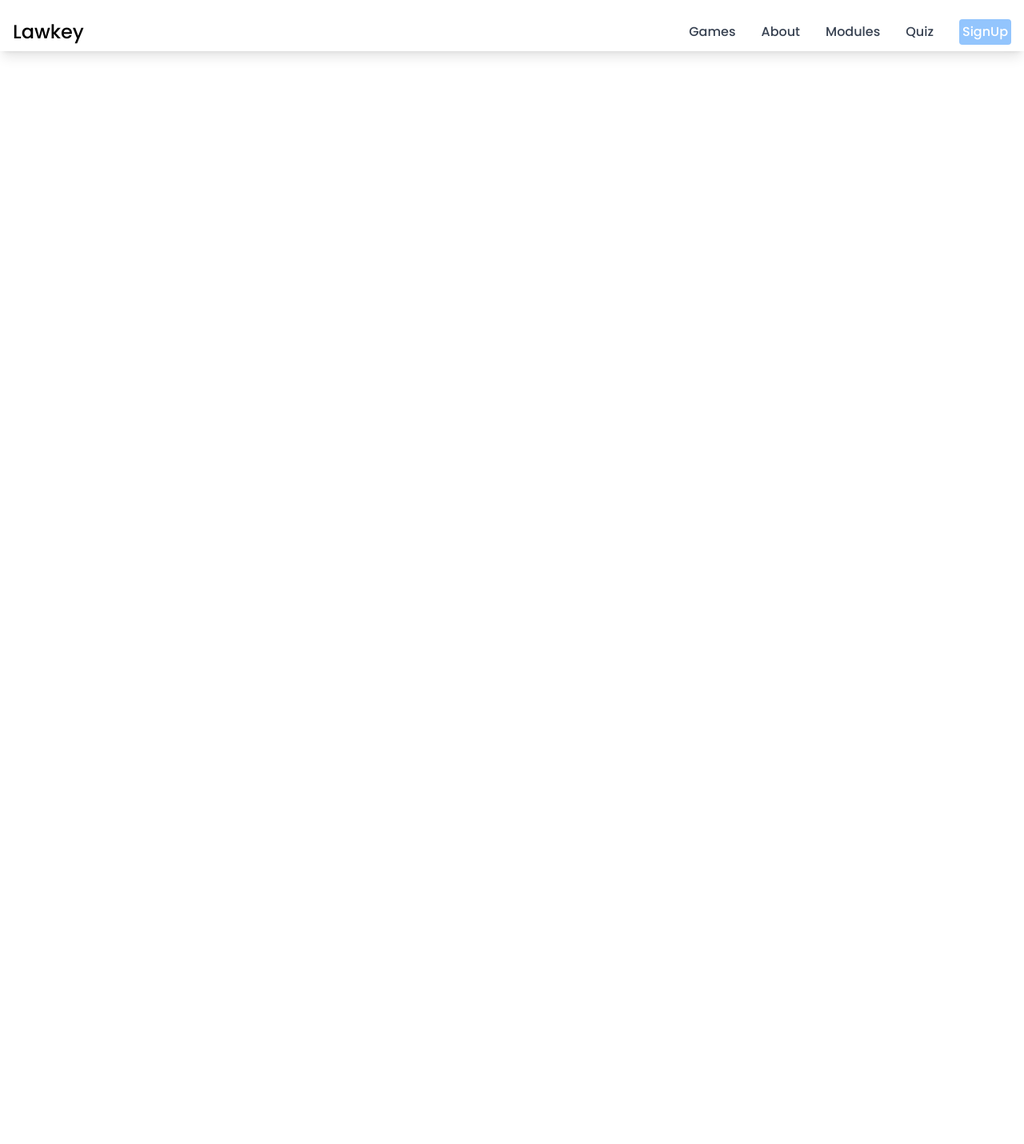
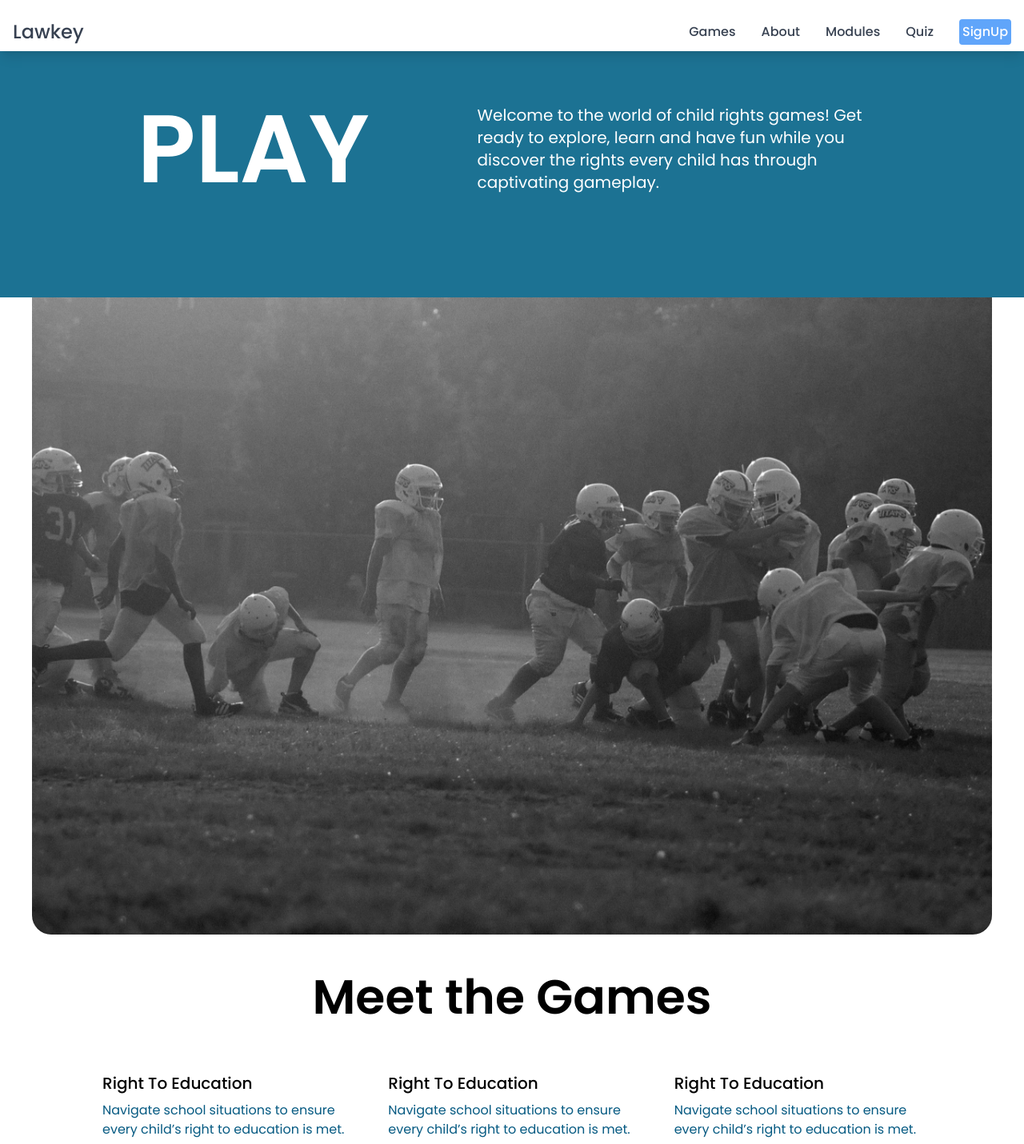
Before and after one commit to Heismanish/lawss, a React (Vite) app: page /games in a window 1280 px wide. Shown: the top 1431 px of the page at 80% size. Before the commit the page ends 800 px from the top, so only its background shows below. Built offline with nearby package versions, Linux system fonts and the light colour scheme; a web font is replaced by a local one.

Commit message:
games section completed

```diff
--- a/src/App.jsx
+++ b/src/App.jsx
@@ -5,6 +5,7 @@ import Homepage from "./Pages/Homepage";
 import Modules from "./Pages/Modules";
 import About from "./Pages/About";
 import Quiz from "./Pages/Quiz";
+import Games from "./Pages/Games";
 function App() {
 	return (
 		<>
@@ -12,6 +13,7 @@ function App() {
 			<Routes>
 				<Route path="/" element={<Homepage></Homepage>}></Route>
 				<Route path="/modules" element={<Modules />}></Route>
+				<Route path="/games" element={<Games />}></Route>
 				<Route path="/about" element={<About />}></Route>
 				<Route path="/quiz" element={<Quiz />}></Route>
 			</Routes>
--- a/src/Components/Navbar.jsx
+++ b/src/Components/Navbar.jsx
@@ -1,6 +1,6 @@
 import { useRef } from "react";
 import { useNavigate } from "react-router-dom";
-import { Link } from "react-scroll";
+// import { Link } from "react-scroll";
 
 export default function Navbar() {
 	const navToggle = useRef();
@@ -13,7 +13,7 @@ export default function Navbar() {
 	return (
 		<nav className=" absolute top-0 left-0 right-0 z-10 py-4 md:py-6 h-16 px-4  bg-white border-gray-200  shadow-lg">
 			<div className="container mx-auto flex flex-wrap justify-between items-center">
-				<Link
+				{/* <Link
 					className="flex items-center cursor-pointer"
 					activeClass="active"
 					to="#"
@@ -25,7 +25,18 @@ export default function Navbar() {
 					<span className="self-center text-2xl font-medium whitespace-nowrap ">
 						Lawkey{" "}
 					</span>{" "}
-				</Link>
+				</Link> */}
+				<button
+					className="transition ease-linear duration-100 hover:bg-gray-200 md:hover:bg-inherit  md:hover:text-black   cursor-pointer block py-2 pl-3 pr-4 text-gray-700 bg-gray-100  bg-transparent rounded md:bg-transparent md:text-gray-700 md:p-0"
+					onClick={() => {
+						navigate("/");
+					}}
+				>
+					<span className="self-center text-2xl font-medium whitespace-nowrap ">
+						Lawkey{" "}
+					</span>
+				</button>
+
 				<button
 					onClick={navToggleHandler}
 					data-collapse-toggle="navbar-default"
@@ -137,7 +148,7 @@ export default function Navbar() {
 						</li>
 						<li>
 							<button
-								className="transition ease-linear duration-100 hover:bg-gray-200 md:hover:bg-inherit  md:hover:text-black   cursor-pointer block py-2 pl-3 pr-4 text-white  rounded bg-blue-300  md:text-white md:p-1"
+								className="transition ease-linear duration-100 hover:bg-gray-200 md:hover:bg-inherit  md:hover:text-black   cursor-pointer block py-2 pl-3 pr-4 text-white  rounded bg-blue-400  md:text-white md:p-1"
 								onClick={() => {
 									navigate("/Modules");
 								}}
--- a/src/Pages/About.jsx
+++ b/src/Pages/About.jsx
@@ -4,27 +4,27 @@ function About() {
 	return (
 		<>
 			{/* First Section */}
-			<div className="bg-[#FEE440] ">
-				<div className="mx-12 md:mx-32 min-h-screen py-32 flex flex-col gap-12 justify-center items-start">
-					<h1 className="text-7xl font-semibold uppercase">Justice.</h1>
+			<div>
+				<div className="mx-12 md:mx-32 min-h-screen py-32 flex flex-col gap-12 justify-center items-start text-[#004E89]">
+					<h1 className="text-7xl  font-semibold uppercase">Justice.</h1>
 					<p className="text-xl max-w-2xl mb-2">
 						Enter a world where children’s rights are always protected. Our team
 						of dedicated child law experts is here to provide legal advice and
 						connect kids to National Commission for Protection of Child Rights
 						(NCPCR) resources. Unleash the power of child-friendly justice!
 					</p>
-					<button className="text-xl px-4 py-2 bg-[#00BBF9] rounded-lg text-gray-100 font-semibold">
+					<button className="text-xl px-4 py-2 bg-[#004E89] rounded-lg text-gray-100 font-semibold">
 						Connect with us{" "}
 					</button>
 				</div>
 			</div>
 			{/* 2nd Section */}
-			<div>
-				<div className="mx-12 md:mx-32  md:py-32 py-12  flex md:flex-row flex-col gap-12 justify-around items-start">
-					<h1 className="text-4xl  font-bold uppercase text-[#00BBF9]">
+			<div className="bg-[#367EB5]">
+				<div className="mx-12 md:mx-32    md:py-32 py-12  flex md:flex-row flex-col gap-12 justify-around items-start">
+					<h1 className="text-4xl  font-bold uppercase text-[#fff]">
 						Legal aid for kiddos
 					</h1>
-					<p className="text-lg font-medium text-[#00BBF9] max-w-md mb-2">
+					<p className="text-lg font-medium text-[#fff] max-w-md mb-2">
 						At Children’s Legal Aid, our mission is to create a safe space where
 						children can seek guidance from top-tier law professionals. We offer
 						expert advice, tailored to the unique needs of every child and their
@@ -33,13 +33,13 @@ function About() {
 				</div>
 			</div>
 			{/* 3rd Section */}
-			<div className="bg-[#00BBF9]  ">
-				<div className="mx-12 md:mx-32  py-32 flex flex-col gap-16 md:gap-32 justify-around items-start">
+			<div className="bg-[#004E89]  ">
+				<div className="mx-12 md:mx-32 text-white  py-32 flex flex-col gap-16 md:gap-32 justify-around items-start">
 					<div>
-						<h1 className="text-4xl font-semibold uppercase text-gray-900 mb-8 md:mb-12">
+						<h1 className="text-4xl font-semibold uppercase  mb-8 md:mb-12">
 							NCPCR Resources On Tap
 						</h1>
-						<main className="flex md:flex-row flex-col md:gap-16 gap-12 text-gray-800">
+						<main className="flex md:flex-row flex-col md:gap-16 gap-12 ">
 							<p className="text-xl max-w-xl mb-2">
 								Learn about NCPCR’s services and rights protection mechanisms
 								for children. Explore a vast library of resources, designed to
@@ -57,10 +57,10 @@ function About() {
 							Ready to be a child rights superhero? <br></br>Join us!
 						</h1>
 						<div className="flex gap-4 ">
-							<button className="rounded-xl bg-[#FEE440] px-4 py-2">
+							<button className="rounded-xl bg-[#FF6B35] text-black px-4 py-2">
 								Connect to NCPCR
 							</button>
-							<button className="rounded-xl bg-gray-100 px-4 py-2">
+							<button className="rounded-xl bg-gray-100 text-black px-4 py-2">
 								Visit NCPCR
 							</button>
 						</div>
--- a/src/Pages/Games.jsx
+++ b/src/Pages/Games.jsx
@@ -0,0 +1,106 @@
+import { useNavigate } from "react-router-dom";
+import game from "../../public/game.jpg";
+import Footer from "../Components/Footer";
+
+function Games() {
+	const navigate = useNavigate();
+	const value = [
+		{
+			key: 1,
+			title: "Right To Education",
+			description:
+				"Navigate school situations to ensure every child’s right to education is met.",
+		},
+		{
+			key: 2,
+			title: "Right To Education",
+			description:
+				"Navigate school situations to ensure every child’s right to education is met.",
+		},
+		{
+			key: 3,
+			title: "Right To Education",
+			description:
+				"Navigate school situations to ensure every child’s right to education is met.",
+		},
+		{
+			key: 4,
+			title: "Right To Education",
+			description:
+				"Navigate school situations to ensure every child’s right to education is met.",
+		},
+		{
+			key: 5,
+			title: "Right To Education",
+			description:
+				"Navigate school situations to ensure every child’s right to education is met.",
+		},
+		{
+			key: 6,
+			title: "Right To Education",
+			description:
+				"Navigate school situations to ensure every child’s right to education is met.",
+		},
+		{
+			key: 7,
+			title: "Right To Education",
+			description:
+				"Navigate school situations to ensure every child’s right to education is met.",
+		},
+		{
+			key: 8,
+			title: "Right To Education",
+			description:
+				"Navigate school situations to ensure every child’s right to education is met.",
+		},
+	];
+	return (
+		<>
+			<div className="bg-[#1C7293]">
+				<header className="flex flex-col  lg:flex-row gap-12 text-white justify-around items-center mx-12 md:mx-32 py-24">
+					<h1 className="text-[120px] uppercase font-bold  ">Play</h1>
+					<p className="text-xl max-w-lg md:text-left text-center">
+						Welcome to the world of child rights games! Get ready to explore,
+						learn and have fun while you discover the rights every child has
+						through captivating gameplay.
+					</p>
+				</header>
+			</div>
+			<div className="">
+				<div className="flex justify-center items-center ">
+					<img
+						className="grayscale max-w-[1200px] w-full  rounded-b-3xl  h-auto"
+						src={game}
+						alt="team sports "
+					/>
+				</div>
+			</div>
+			<div className=" py-12 mx-12 md:mx-32">
+				<h1 className="text-left md:text-center text-6xl font-semibold mb-16">
+					Meet the Games
+				</h1>
+				<main className="grid lg:grid-cols-3 md:grid-cols-2  gap-12 ">
+					{value.map((val) => {
+						return (
+							<div key={val.key} className="max-w-md flex flex-col gap-2">
+								<h1 className="text-xl font-medium">{val.title}</h1>
+								<p className="text-base text-[#065A82]">{val.description}</p>
+								<button
+									className="transition ease-linear duration-100   hover:bg-blue-500   cursor-pointer block px-4 py-2 text-white  rounded bg-blue-400  "
+									onClick={() => {
+										navigate("/");
+									}}
+								>
+									Play
+								</button>
+							</div>
+						);
+					})}
+				</main>
+			</div>
+			<Footer></Footer>
+		</>
+	);
+}
+
+export default Games;
--- a/src/Pages/Modules.jsx
+++ b/src/Pages/Modules.jsx
@@ -102,7 +102,7 @@ function Modules() {
 							The adventure of a lifetime awaits. Are you ready to embark on
 							this magical journey? Join RightsLand now!{" "}
 						</h1>
-						<button className="rounded-3xl bg-black text-[#ff9100] px-6 py-3 mr-8">
+						<button className="rounded-3xl bg-black text-[#ff9100] px-6 py-3 mb-2 sm:mr-8">
 							Start Your Adventure
 						</button>
 						<button className="rounded-3xl bg-[#0096c7] text-gray-100 px-6 py-3">
--- a/src/Pages/Quiz.jsx
+++ b/src/Pages/Quiz.jsx
@@ -11,11 +11,11 @@ function Quiz() {
 					QUIZ
 				</h1>
 				<p className="text-xl  text-center text-gray-800">
-					" Get ready for the ultimate Children’s Rights Quiz showdown! Compete
-					alongside your friends and classmates in a fun, interactive
+					&quot; Get ready for the ultimate Children’s Rights Quiz showdown!
+					Compete alongside your friends and classmates in a fun, interactive
 					multiplayer extravaganza that tests your knowledge of the essential
 					rights every child deserves. Prepare to be challenged and entertained
-					– let the games begin!"
+					– let the games begin!&quot;
 				</p>
 			</div>
 
@@ -29,7 +29,7 @@ function Quiz() {
 					/>
 					<div className="absolute inset-0 flex justify-center items-center">
 						<h1 className="font-medium text-white sm:text-xl md:text-3xl lg:text-5xl z-10">
-							"Master the rights knowledge"
+							&quot;Master the rights knowledge&quot;
 						</h1>
 					</div>
 				</div>
```
Also changed, not shown: public/game.jpg (added).
